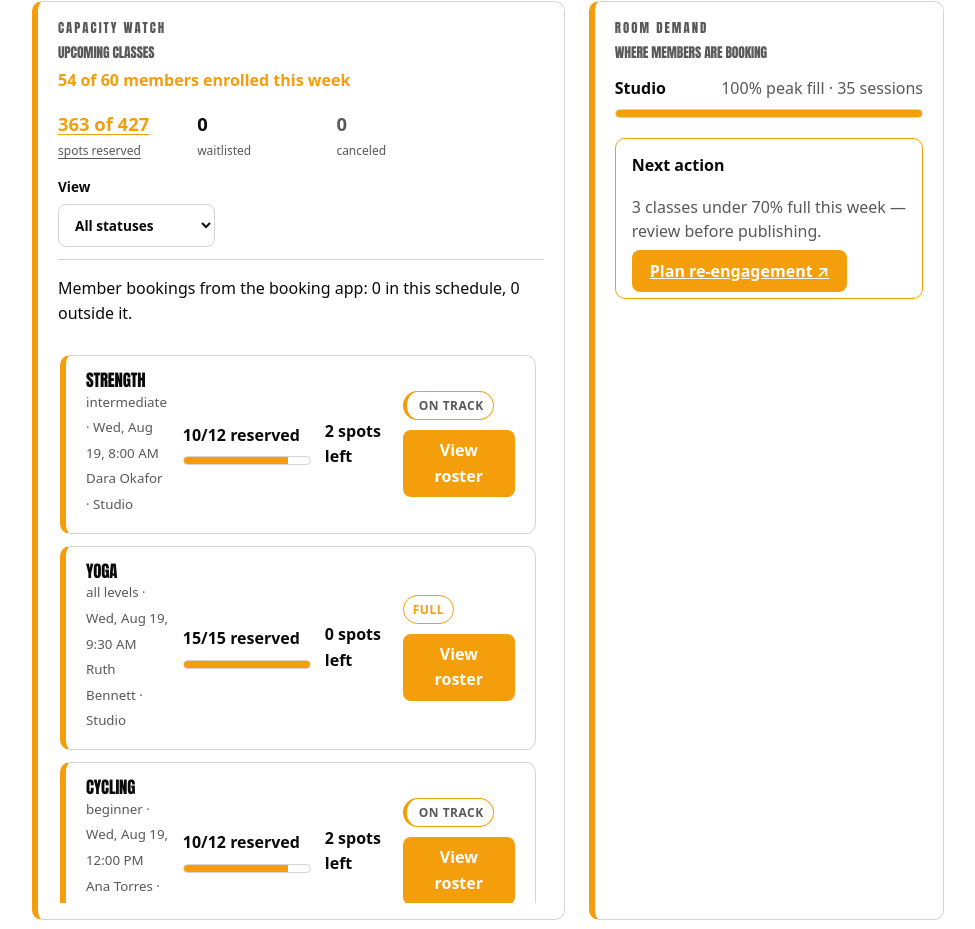
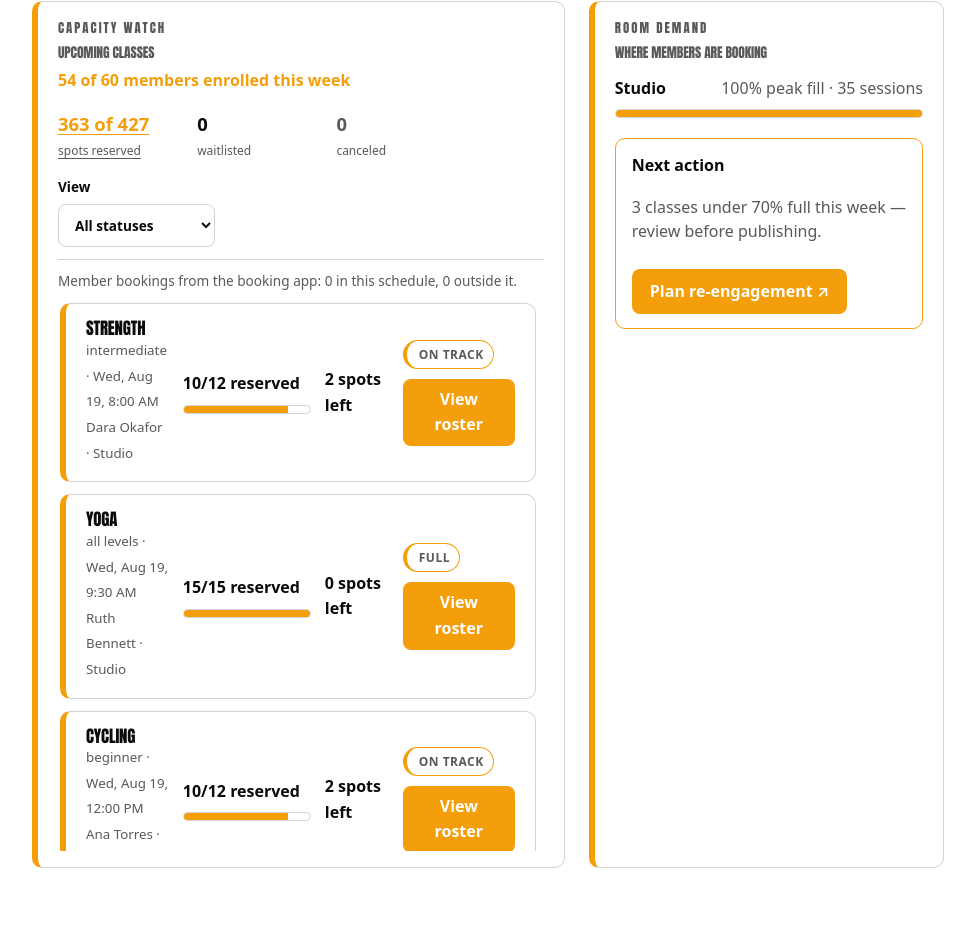
Before and after one commit to antunishdPursuit-coursework-archive/PulseStudio, a website with bundled scripts: page app/products/b-dashboard/index.html in a window 1280 px wide. Shown: the part 591-1520 px from the top of the page, without its empty margins (152-1127 px from the left). Built offline with nearby package versions, Linux system fonts and the light colour scheme; a web font is replaced by a local one.

Commit message:
Update Product B dashboard styles

```diff
--- a/app/products/b-dashboard/staff-dashboard.css
+++ b/app/products/b-dashboard/staff-dashboard.css
@@ -66,8 +66,15 @@ option { background: var(--bg); color: var(--fg); }
 .session .text-button { padding: 8px 14px; }
 .meter, .room-bar { height: 9px; background: var(--bg); border: 1px solid var(--line); border-radius: 999px; overflow: hidden; margin-top: 8px; }
 .meter i, .room-bar i { display: block; height: 100%; background: var(--accent); }
-.meter i.warn, .meter i.full { background: var(--accent); }
-.status, .status.warn, .status.full { display: inline-block; background: var(--bg); color: var(--accent); border: 1px solid var(--accent); border-radius: 999px; font-size: 0.75rem; font-weight: 700; letter-spacing: 0.04em; padding: 4px 9px; text-transform: uppercase; }
+/* Status chips draw their distinction with weight, not hue — the colour law
+   spends colour on people. A "warn" chip (Underbooked / Filling soon, the
+   ones a staff person can act on) is filled; Full and On track stay
+   outlined. Before this, three selectors set identical styles, so the CSS
+   implied a difference the page never showed. */
+.status { display: inline-block; background: var(--bg); color: var(--accent); border: 1px solid var(--accent); border-radius: 999px; font-size: 0.75rem; font-weight: 700; letter-spacing: 0.04em; padding: 4px 9px; text-transform: uppercase; }
+.status.warn { background: var(--accent); color: var(--accent-ink); }
+.data-note, .room-empty { color: var(--muted); font-size: 0.85rem; margin: 10px 0 0; }
+.text-button { display: inline-block; text-decoration: none; }
 .room { margin: 16px 0; }
 .room-line { display: flex; justify-content: space-between; gap: 12px; }
 .room-line span { color: var(--muted); }
```
